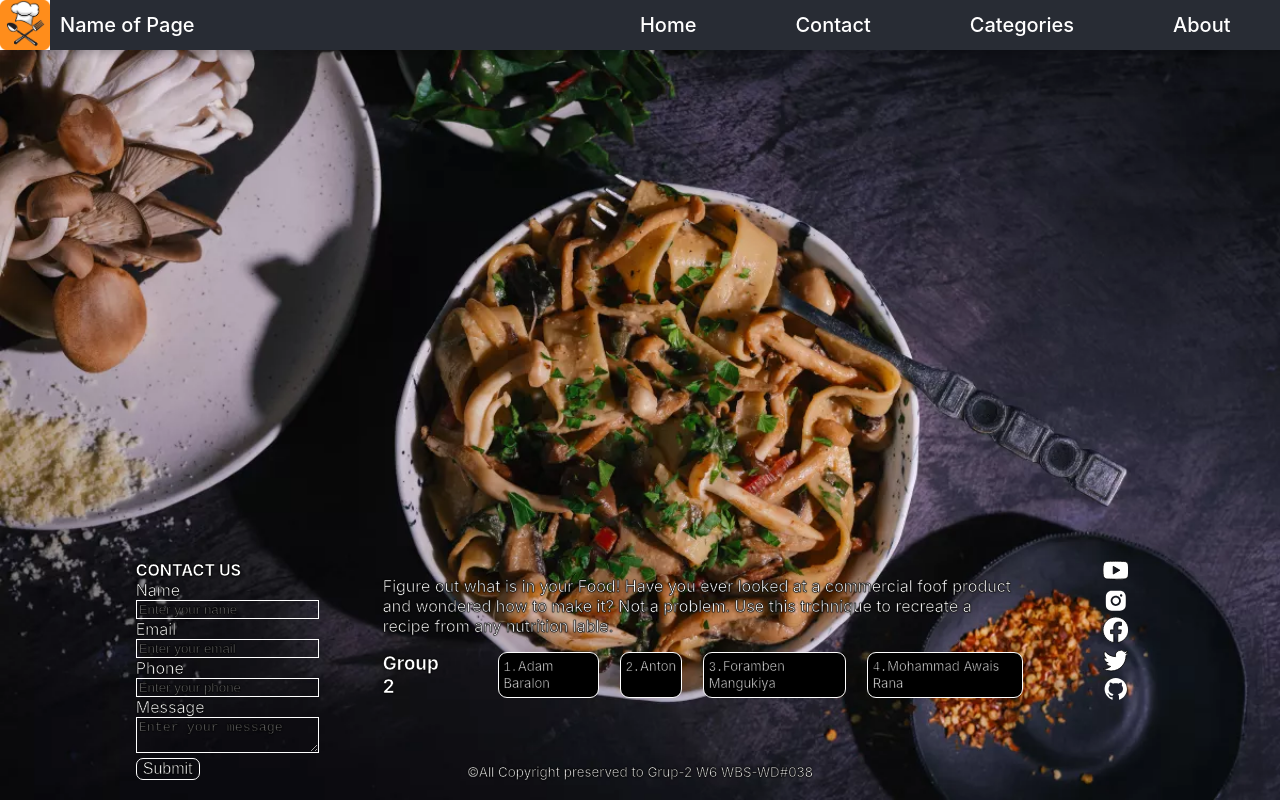
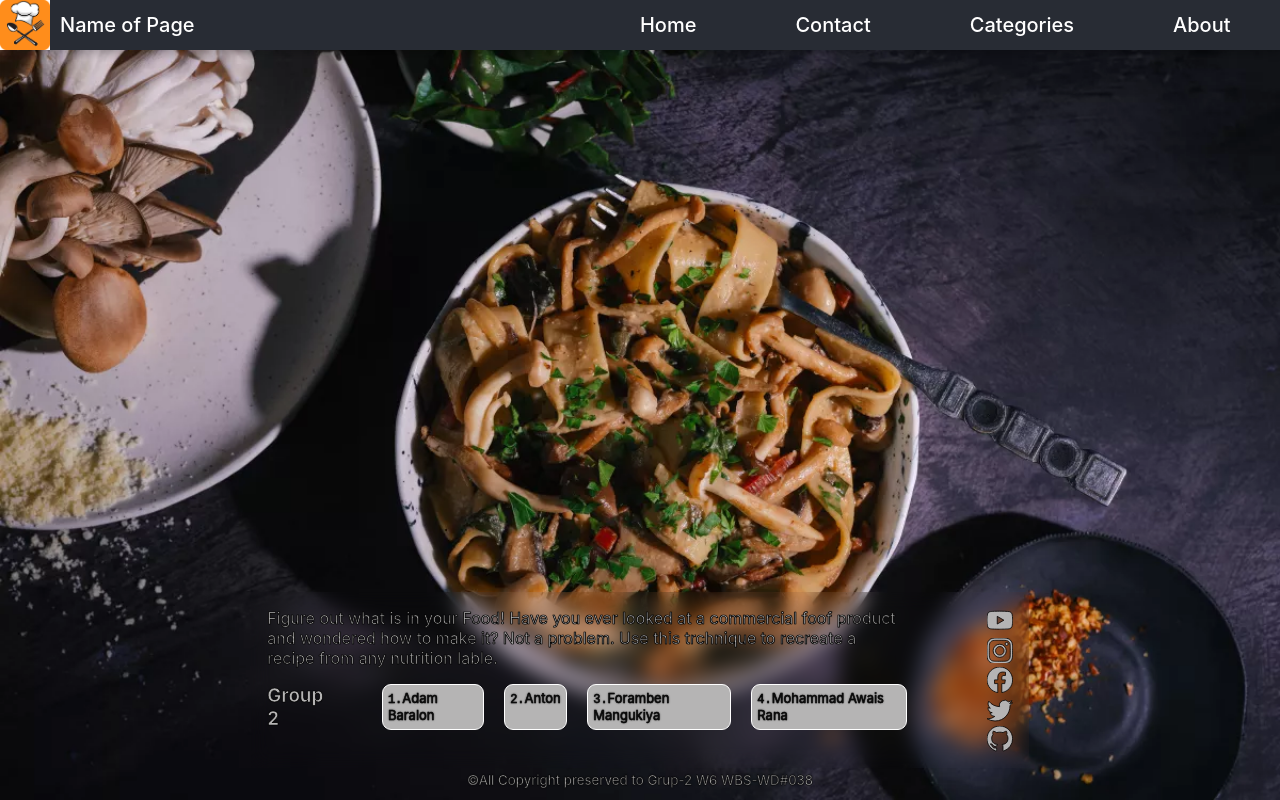
Before and after one commit to ForambenMangukiya/CMS_Cookbook, a React (Create React App) app: page / in a window 1280 px wide. Built offline with nearby package versions, Linux system fonts and the light colour scheme; no server answers.

Commit message:
footer_blur

```diff
--- a/src/Components/footer/Footer.jsx
+++ b/src/Components/footer/Footer.jsx
@@ -9,11 +9,9 @@ export default function Footer(){
     <div className="footer">
       <div className="footer_wrap">
       <div className="footer_content">
-        <FooterLeft />
         <FooterCenter />
         <FooterRight />
       </div>
-        <br /><br /><br />
         <small className="copyright">&copy;All Copyright preserved to Grup-2 W6 WBS-WD#038</small>
       </div>
     </div>
--- a/src/Components/footer/FooterRight.jsx
+++ b/src/Components/footer/FooterRight.jsx
@@ -1,18 +1,18 @@
 import { BsYoutube } from 'react-icons/bs';
-import { AiFillInstagram } from 'react-icons/ai';
+import { BsInstagram } from 'react-icons/bs';
 import { BsFacebook } from 'react-icons/bs';
 import { BsTwitter } from 'react-icons/bs'
-import { AiFillGithub } from 'react-icons/ai'
+import { BsGithub } from 'react-icons/bs'
 
 export default function FooterRight(){
 
   return(
     <div className="footer_right">
       <a className='footer-a' href="https://www.youtube.com/" target='_blank'><BsYoutube /></a>
-      <a className='footer-a' href="https://www.instagram.com/"  target='_blank'><AiFillInstagram /></a>
+      <a className='footer-a' href="https://www.instagram.com/"  target='_blank'><BsInstagram /></a>
       <a className='footer-a' href="https://www.facebook.com/" target='_blank'><BsFacebook /></a>
       <a className='footer-a' href="https://twitter.com/" target='_blank'><BsTwitter /></a>
-      <a className='footer-a' href="https://github.com/ForambenMangukiya/CMS_Cookbook" target='_blank'><AiFillGithub /></a>
+      <a className='footer-a' href="https://github.com/ForambenMangukiya/CMS_Cookbook" target='_blank'><BsGithub /></a>
     </div>
   );
 }
--- a/src/Components/footer/footer.css
+++ b/src/Components/footer/footer.css
@@ -3,19 +3,20 @@
   display: flex;
   justify-content: center;
   padding-bottom:1rem;
-  height: 14rem;
+  height: 12rem;
+  /* background-color: #282c34; */
 }
 
 .footer_content{
-  max-height: 9rem;
   display: flex;
   gap: 3rem;
   justify-content: center;
   font-size: medium;
-  color: white;
-  text-shadow: 0 0 2px black;
-  -webkit-text-stroke: .5px black;
+  color: rgb(181, 180, 180);
+  text-shadow: 0 0 1px black;
+  -webkit-text-stroke: .7px black;
   position: relative;
+  overflow: none;
 }
 
 .footer_content_left{
@@ -38,11 +39,13 @@
   max-height: 15rem;
   position: relative;
   background-color: transparent;
+  backdrop-filter: blur(10px);
   display: flex;
   flex-direction: column;
   align-items: center;
   padding-bottom: 3rem;
   margin-bottom: 1rem;
+  overflow: none;
 }
 
 .footer_conact-form{
@@ -56,7 +59,7 @@
   width: fit-content;
   margin-top: 5px;
   justify-content: center;
-  color: white;
+  color: rgb(181, 180, 180);
   text-shadow: 0 0 2px black;
   -webkit-text-stroke: 0.5px black;
   border: 1.5px solid white;
@@ -81,7 +84,7 @@
 }
 
 .footer_right svg {
-  color: white;
+  color: rgb(181, 180, 180);
   text-shadow: 0 0 2px black;
   -webkit-text-stroke: 0.5px black;
   font-size: 1.6rem;
@@ -142,10 +145,10 @@
   position: relative;
   text-decoration: none;
   font-size: small;
-  color: white;
+  color: rgb(16, 16, 16);
   text-shadow: 0 0 2px black;
   -webkit-text-stroke: 0.5px black;
-  background: black;
+  background: rgb(181, 180, 180);
   border: 1px solid white;
   border-radius: 9px;
   box-sizing: content-box;
@@ -155,14 +158,14 @@
 }
 
 .group_members_link:hover{
-  color: rgb(29, 185, 246);
-  border-color: rgb(29, 185, 246);
+  color: royalblue;
+  border: 1px solid royalblue;
 }
 
 .copyright{
   display: flex;
   align-items: end;
-  color: white;
+  color: rgb(181, 180, 180);
   text-shadow: 0 0 2px black;
   -webkit-text-stroke: 0.5px black;
 
```
